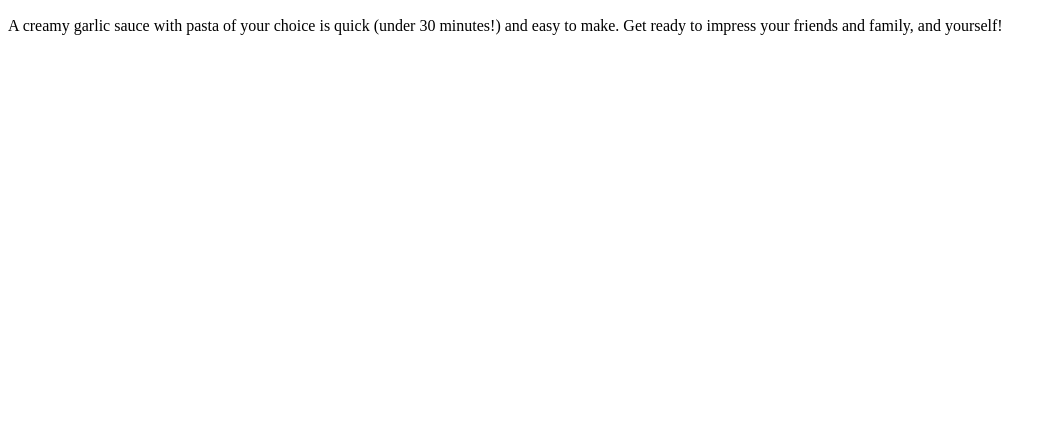
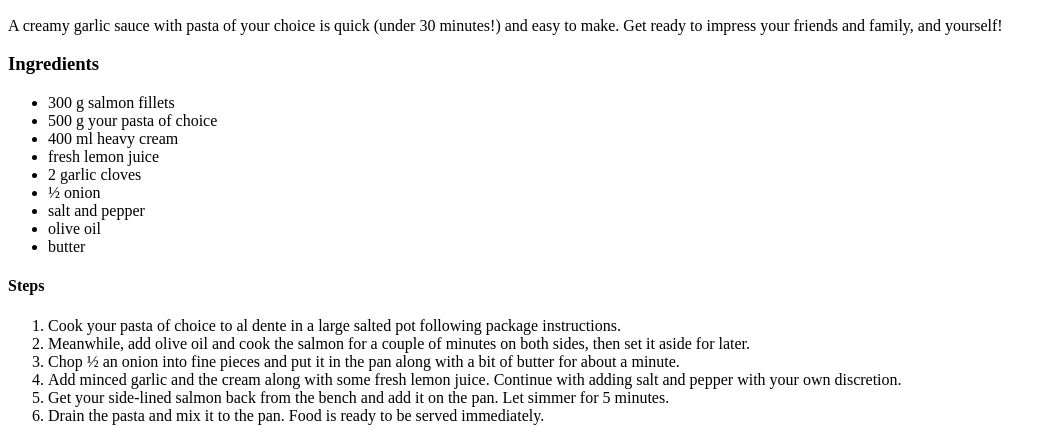
Before and after one commit to Lolli313/odin-recipes, a plain HTML site: page recipes/salmon-pasta.html in a window 1280 px wide. Shown: the part 494-935 px from the top of the page, without its empty margins (0-1056 px from the left). Before the commit the page ends 800 px from the top, so only its background shows below. Drawn offline with Linux system fonts and the light colour scheme.

Commit message:
Add Ingredients and Steps to salmon pasta recipe

```diff
--- a/recipes/salmon-pasta.html
+++ b/recipes/salmon-pasta.html
@@ -9,6 +9,30 @@
 
         <img src="https://external-content.duckduckgo.com/iu/?u=https%3A%2F%2Fwww.lavenderandmacarons.com%2Fwp-content%2Fuploads%2F2019%2F12%2FEasy-Creamy-Salmon-Pasta-Recipe-2.jpg" alt="plate of creamy salmon pasta" height="360" width="540">
         <h2>Description</h2>
+
         <p>A creamy garlic sauce with pasta of your choice is quick (under 30 minutes!) and easy to make. Get ready to impress your friends and family, and yourself!</p>
+        <h3>Ingredients</h3>
+
+        <ul>
+            <li>300 g salmon fillets</li>
+            <li>500 g your pasta of choice</li>
+            <li>400 ml heavy cream</li>
+            <li>fresh lemon juice</li>
+            <li>2 garlic cloves</li>
+            <li>½ onion</li>
+            <li>salt and pepper</li>
+            <li>olive oil</li>
+            <li>butter</li>
+        </ul>
+        <h4>Steps</h4>
+
+        <ol>
+            <li>Cook your pasta of choice to al dente in a large salted pot following package instructions.</li>
+            <li>Meanwhile, add olive oil and cook the salmon for a couple of minutes on both sides, then set it aside for later.</li>
+            <li>Chop ½ an onion into fine pieces and put it in the pan along with a bit of butter for about a minute.</li>
+            <li>Add minced garlic and the cream along with some fresh lemon juice. Continue with adding salt and pepper with your own discretion.</li>
+            <li>Get your side-lined salmon back from the bench and add it on the pan. Let simmer for 5 minutes.</li>
+            <li>Drain the pasta and mix it to the pan. Food is ready to be served immediately. </li>
+        </ol>
     </body>
 </html>
```
